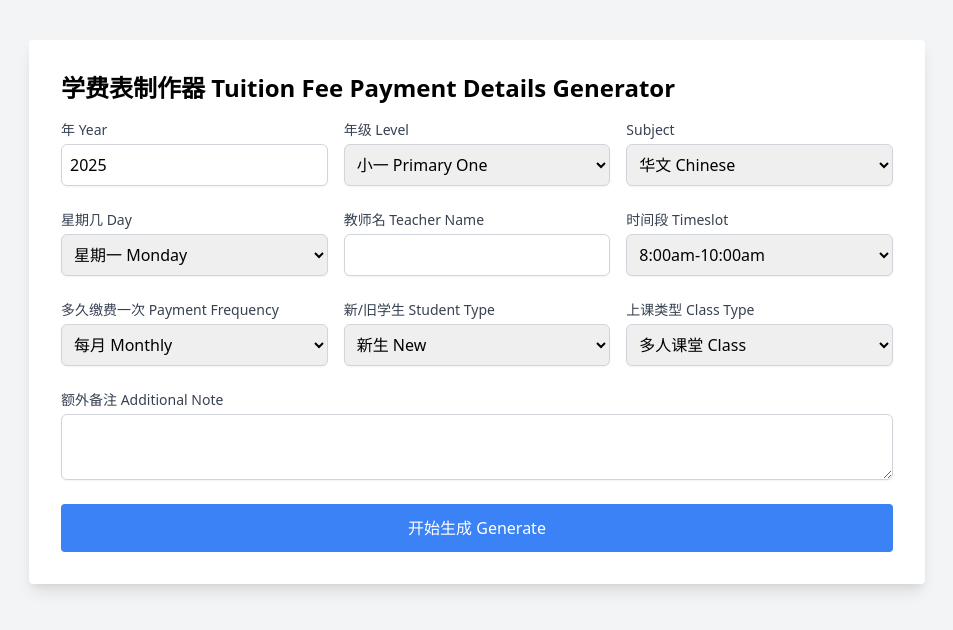
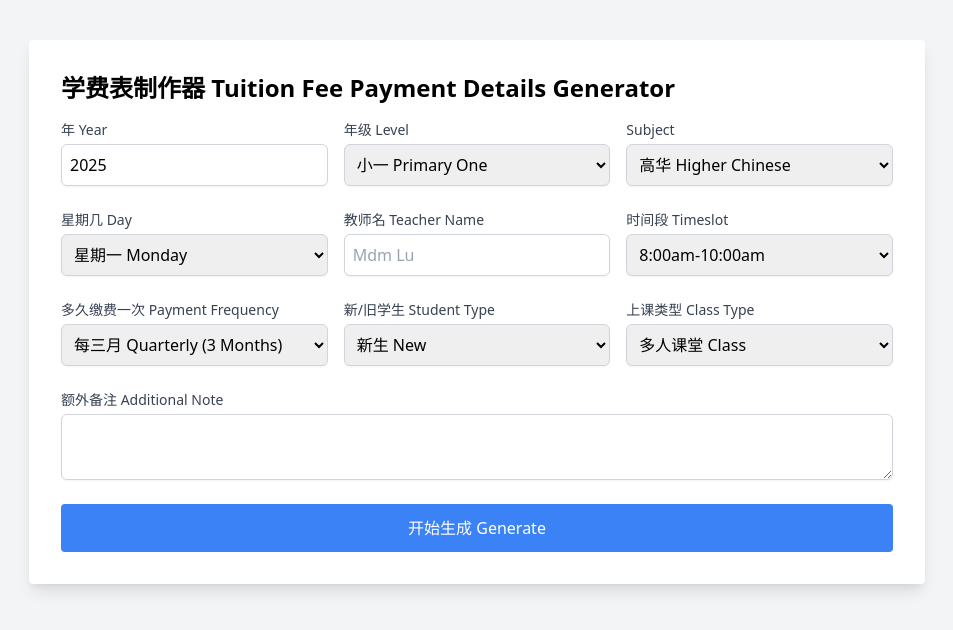
Before and after one commit to wolfparktaerim/zylc_fee_cal, a plain HTML site: page index.html in a window 1280 px wide. Shown: the whole page, without its empty margins (163-1116 px from the left). Drawn offline with nearby package versions, Linux system fonts and the light colour scheme.

Commit message:
default select some values

```diff
--- a/index.html
+++ b/index.html
@@ -43,7 +43,7 @@
                     <label for="subject" class="block text-sm font-medium text-gray-700">Subject</label>
                     <select id="subject" name="subject" class="mt-1 block w-full border border-gray-300 rounded-md shadow-sm p-2" required>
                         <option value="Cl">华文 Chinese</option>
-                        <option value="Hcl">高华 Higher Chinese</option>
+                        <option value="Hcl" selected>高华 Higher Chinese</option>
                         <option value="Cl+Hcl">华文+高华 Chinese + Higher Chinese</option>
                         <option value="EMath">数学 Mathematics</option>
                         <option value="AMath">高数 Mathematics</option>
@@ -71,7 +71,7 @@
 
                 <div class="flex-1">
                     <label for="teacher" class="block text-sm font-medium text-gray-700">教师名 Teacher Name</label>
-                    <input type="text" id="teacher" name="teacher" class="mt-1 block w-full border border-gray-300 rounded-md shadow-sm p-2" required>
+                    <input type="text" id="teacher" name="teacher" placeholder="Mdm Lu" class="mt-1 block w-full border border-gray-300 rounded-md shadow-sm p-2" required>
                 </div>
 
                 <div class="flex-1">
@@ -114,7 +114,7 @@
                     <label for="paymentFrequency" class="block text-sm font-medium text-gray-700">多久缴费一次 Payment Frequency</label>
                     <select id="paymentFrequency" name="paymentFrequency" class="mt-1 block w-full border border-gray-300 rounded-md shadow-sm p-2" required>
                         <option value="1">每月 Monthly</option>
-                        <option value="3">每三月 Quarterly (3 Months)</option>
+                        <option value="3" selected>每三月 Quarterly (3 Months)</option>
                         <option value="6">每六月 Semi-Annually (6 Months)</option>
                         <option value="12">每年 Yearly</option>
                     </select>
```
